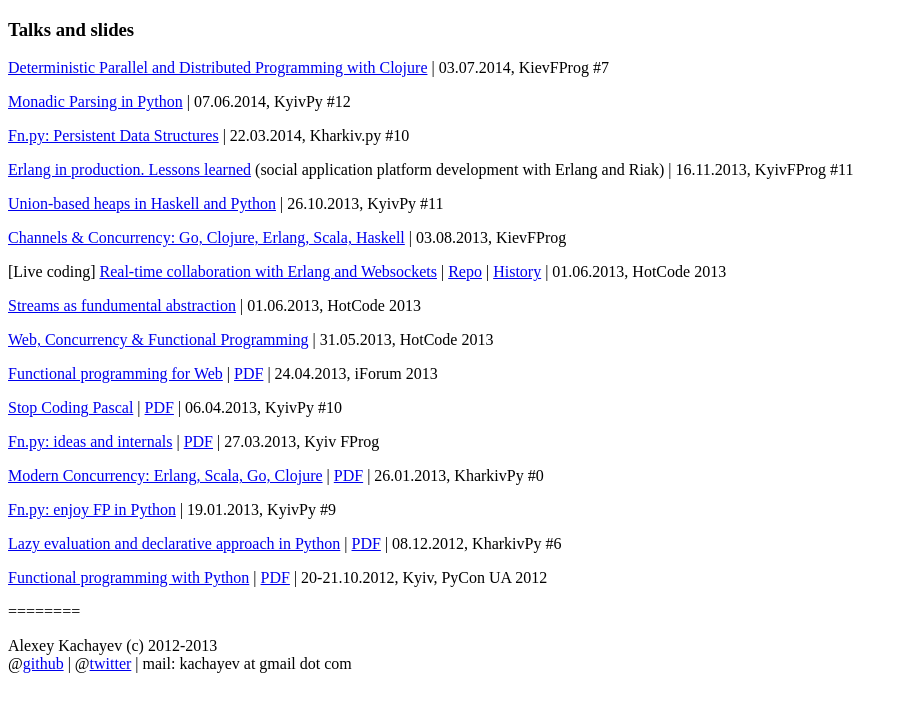
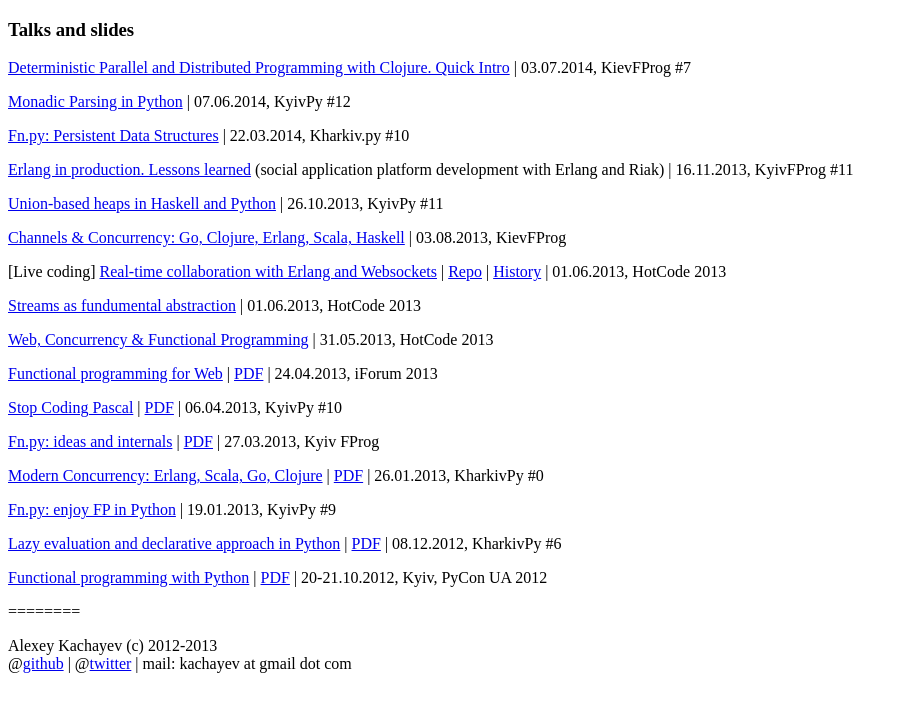
Before and after one commit to kachayev/talks, a plain HTML site: page index.html in a window 1280 px wide. Shown: the whole page, without its empty margins (0-908 px from the left). Drawn offline with Linux system fonts and the light colour scheme.

Commit message:
Specify talk to be "Quick intro"

```diff
--- a/index.html
+++ b/index.html
@@ -6,7 +6,7 @@
 <body>
     <h3>Talks and slides</h3>
     <p>
-        <a href="http://goo.gl/HOvrg4">Deterministic Parallel and Distributed Programming with Clojure</a> | 03.07.2014, KievFProg #7
+        <a href="http://goo.gl/HOvrg4">Deterministic Parallel and Distributed Programming with Clojure. Quick Intro</a> | 03.07.2014, KievFProg #7
     </p>
     <p>
         <a href="http://goo.gl/n4ylC4">Monadic Parsing in Python</a> | 07.06.2014, KyivPy #12
```
